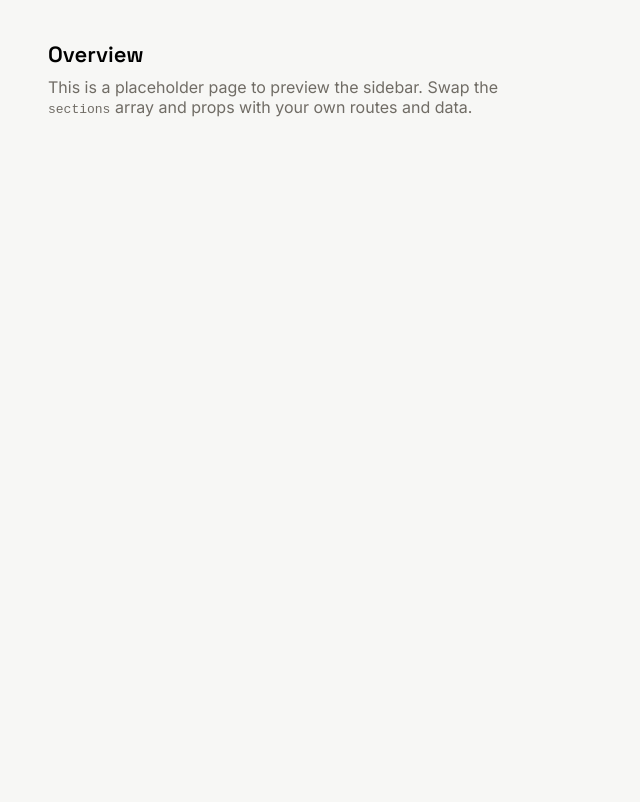
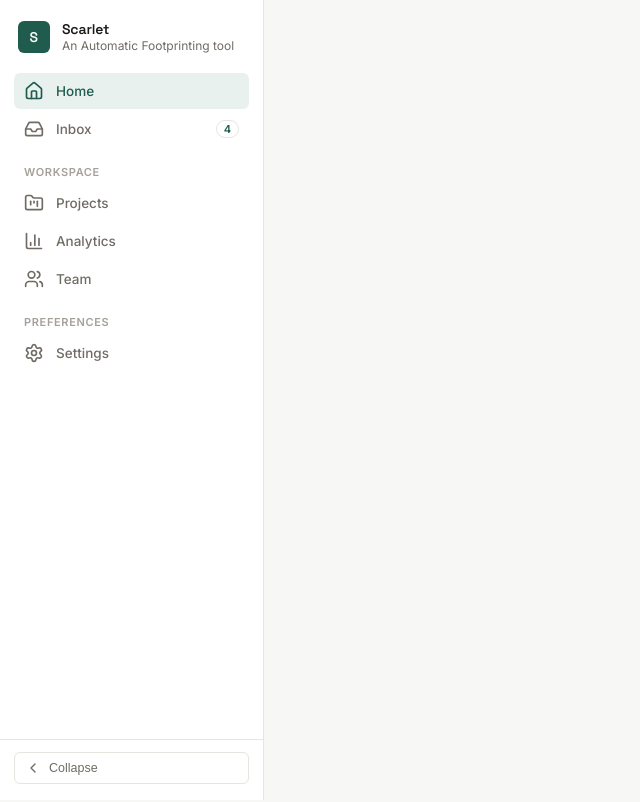
Before and after one commit to RepVignesh/Scarlet, a Next.js app in the folder frontend/: page / in a window 1280 px wide. Shown: the top 802 px of the page, without its empty margins (0-640 px from the left). Built offline with nearby package versions, Linux system fonts and the light colour scheme.

Commit message:
Add Sidebar Component

```diff
--- a/frontend/src/app/layout.tsx
+++ b/frontend/src/app/layout.tsx
@@ -1,9 +1,9 @@
-'use client'
+"use client";
 import { Space_Grotesk, Inter } from "next/font/google";
 import type { ReactNode } from "react";
 import "./globals.css";
-import Sidebar from "@/app/components/Sidebar"
-import { sections } from "@/app/configs/Sections"
+import Sidebar from "@/app/components/Sidebar";
+import { sections } from "@/app/configs/Sections";
 
 const display = Space_Grotesk({
   subsets: ["latin"],
@@ -20,9 +20,15 @@ const body = Inter({
 export default function RootLayout({ children }: { children: ReactNode }) {
   return (
     <html lang="en" className={`${display.variable} ${body.variable}`}>
-      <body>{children}</body>
+      <body>
+        <Sidebar
+          sections={sections}
+          workspaceName="Scarlet"
+          workspaceSubtitle="An Automatic Footprinting tool"
+        />
 
+        <main>{children}</main>
+      </body>
     </html>
-
   );
 }
```
